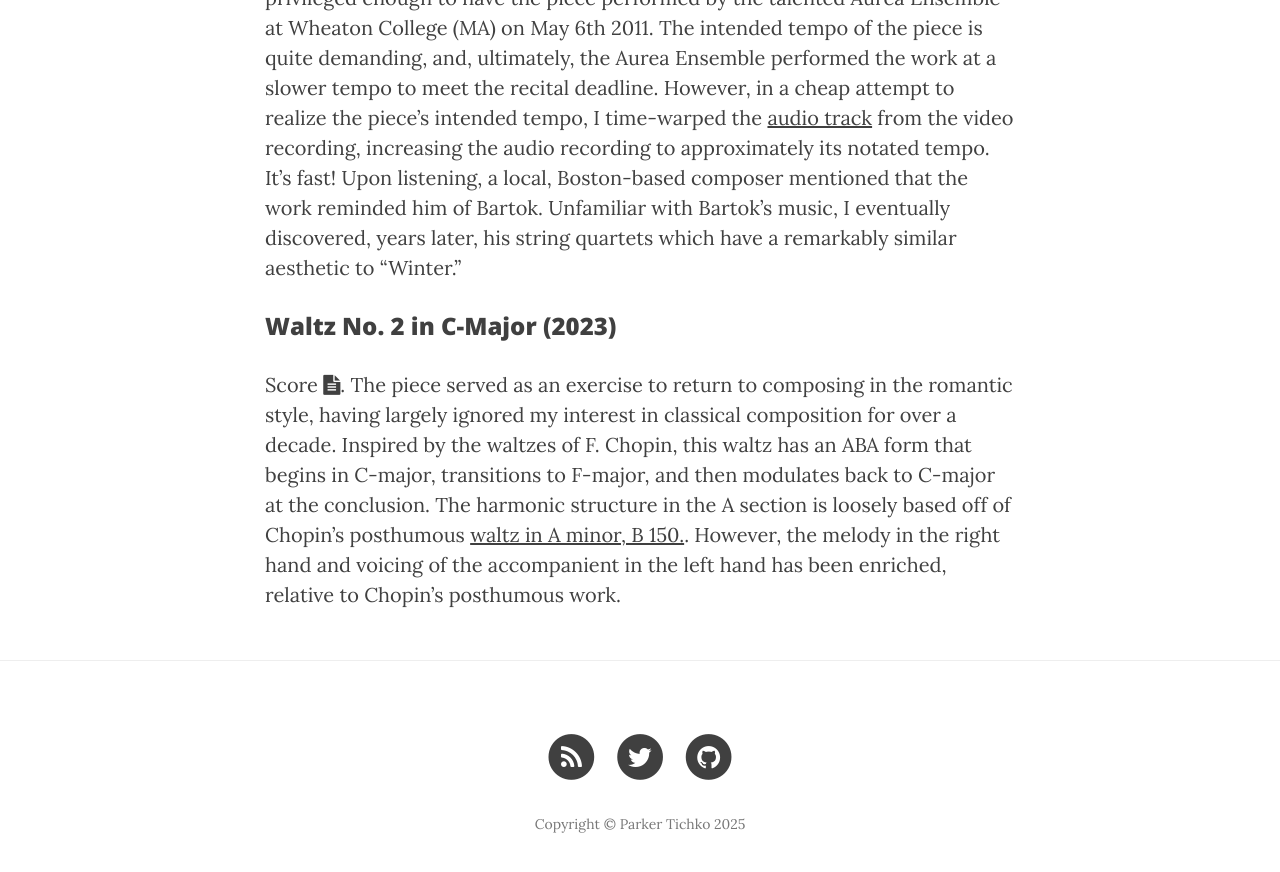
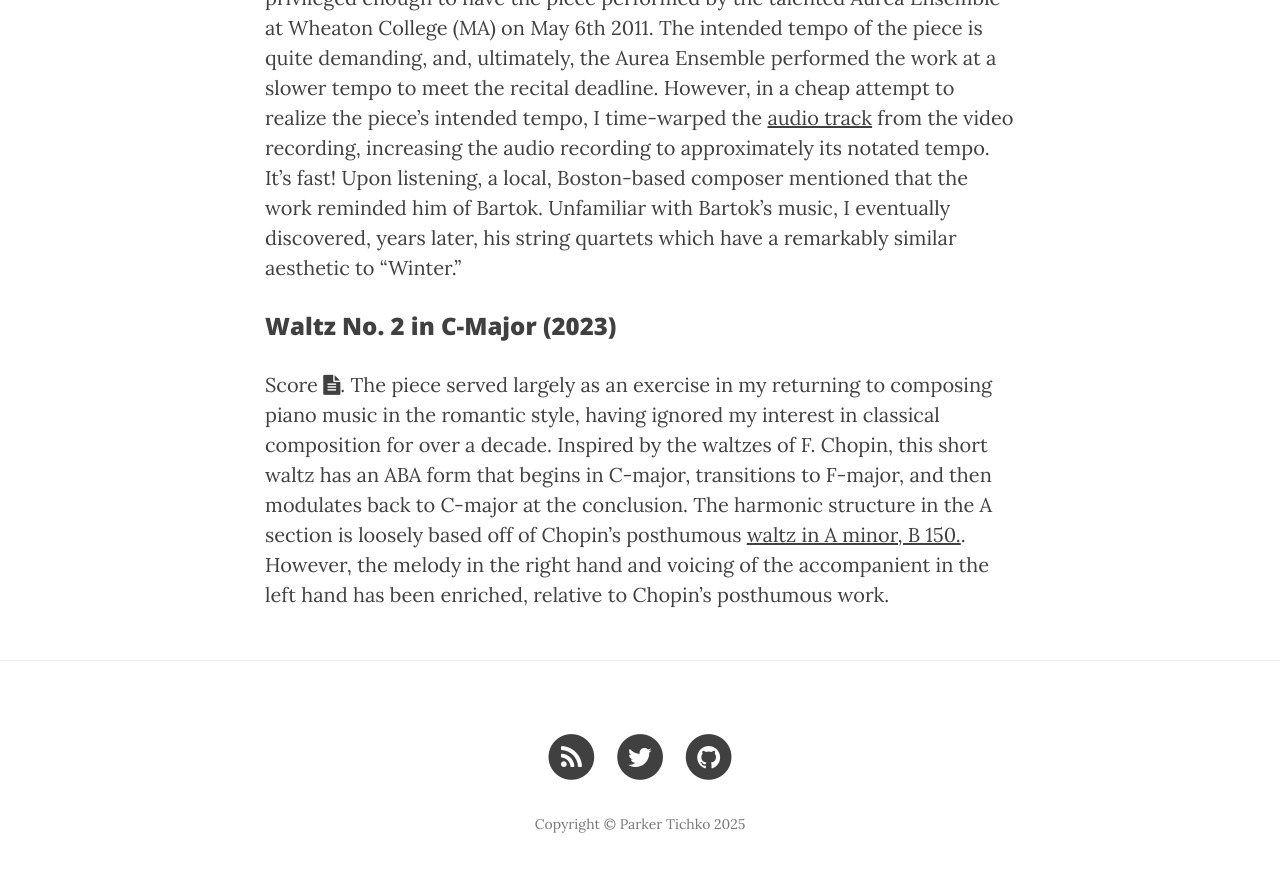
Before and after one commit to ptichko/ptichko.github.io, a Jekyll site: the page built from 3_music.md, in a window 1280 px wide and 900 px high, scrolled down 3100 px. Shown: the top 872 px of the window. Built offline with Jekyll 4.4.1, drawn with Linux system fonts in a browser that asks for light colours; nearby versions of some CDN libraries.

```diff
--- a/3_music.md
+++ b/3_music.md
@@ -39,8 +39,7 @@ A short, lyrical piece reminiscent of Scriabin and Chopin. Performer is Steven K
 Score  <a href="/CV/String Quartet Final Score 7-4 Version.pdf" target="_blank"><i class="fa fa-file-text fa-md"></i></a>.
 The piece is a condensed movement, from an unfinished grander work revolving around the four seasons, that is centered around a 7-tone theme. I was privileged enough to have the piece performed by the talented Aurea Ensemble at Wheaton College (MA) on May 6th 2011. The intended tempo of the piece is quite demanding, and, ultimately, the Aurea Ensemble performed the work at a slower tempo to meet the recital deadline. However, in a cheap attempt to realize the piece's intended tempo, I time-warped the [audio track](https://soundcloud.com/parkertichko/1-movement-for-string?si=1a8f03af21124ed6be5caa8bd2b145c0&utm_source=clipboard&utm_medium=text&utm_campaign=social_sharing) from the video recording, increasing the audio recording to approximately its notated tempo. It's fast! Upon listening, a local, Boston-based composer mentioned that the work reminded him of Bartok. Unfamiliar with Bartok's music, I eventually discovered, years later, his string quartets which have a remarkably similar aesthetic to "Winter."
 
-
 ### Waltz No. 2 in C-Major (2023)
 
 Score  <a href="/CV/Waltz No. 2, C Major.pdf" target="_blank"><i class="fa fa-file-text fa-md"></i></a>.
-The piece served as an exercise to return to composing in the romantic style, having largely ignored my interest in classical composition for over a decade. Inspired by the waltzes of F. Chopin, this waltz has an ABA form that begins in C-major, transitions to F-major, and then modulates back to C-major at the conclusion. The harmonic structure in the A section is loosely based off of Chopin's posthumous [waltz in A minor, B 150.](https://en.wikipedia.org/wiki/Waltz_in_A_minor_(Chopin)). However, the melody in the right hand and voicing of the accompanient in the left hand has been enriched, relative to Chopin's posthumous work.
+The piece served largely as an exercise in my returning to composing piano music in the romantic style, having ignored my interest in classical composition for over a decade. Inspired by the waltzes of F. Chopin, this short waltz has an ABA form that begins in C-major, transitions to F-major, and then modulates back to C-major at the conclusion. The harmonic structure in the A section is loosely based off of Chopin's posthumous [waltz in A minor, B 150.](https://en.wikipedia.org/wiki/Waltz_in_A_minor_(Chopin)). However, the melody in the right hand and voicing of the accompanient in the left hand has been enriched, relative to Chopin's posthumous work.
```
